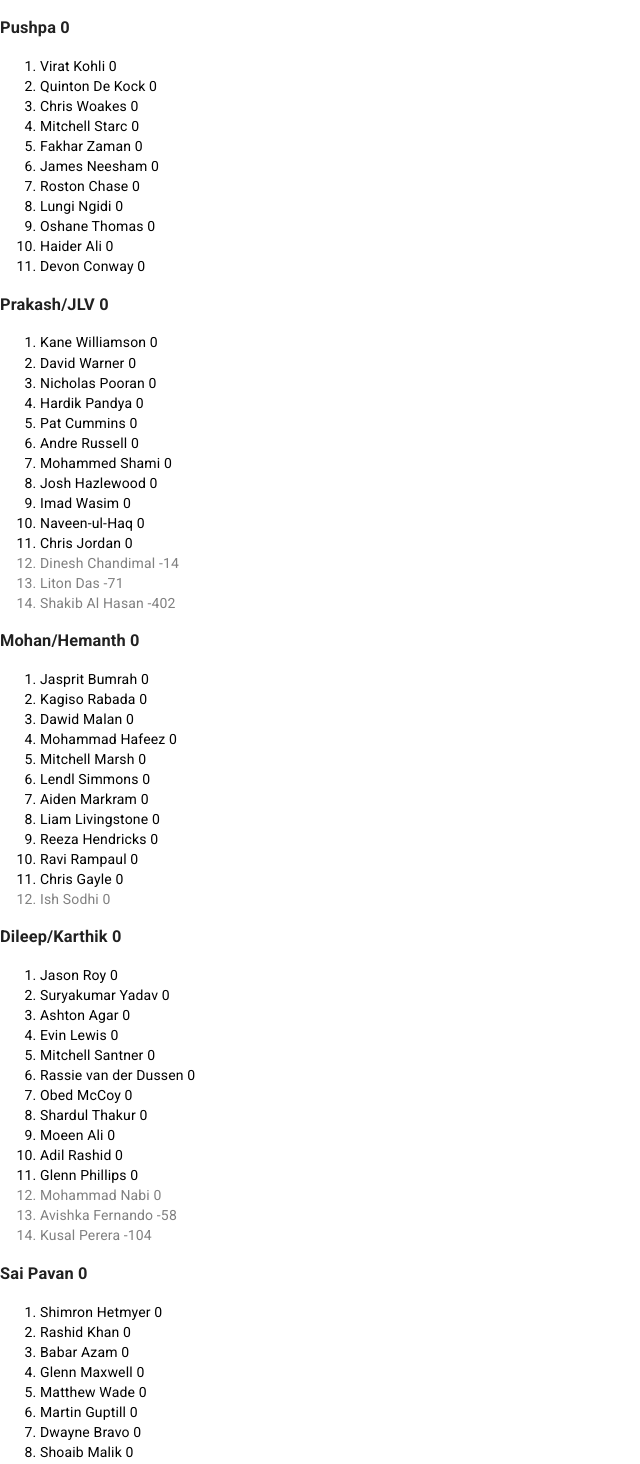
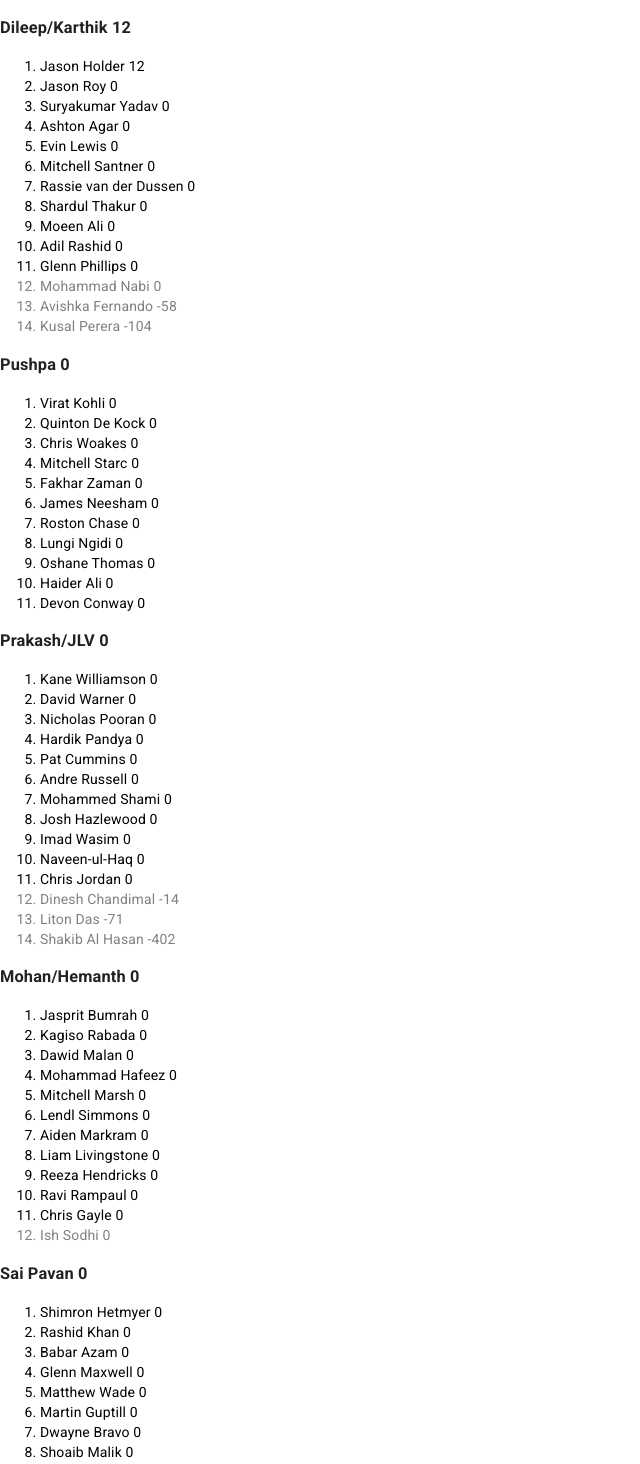
Before and after one commit to anjanikumar-ak/Worldcup-Fantasy-App, a Next.js app: page /components/LeaderBoard in a window 1280 px wide. Shown: the top 1464 px of the page, without its empty margins (0-640 px from the left). Built offline with nearby package versions, Linux system fonts and the light colour scheme.

Commit message:
Update LeaderBoard.js

```diff
--- a/pages/components/LeaderBoard.js
+++ b/pages/components/LeaderBoard.js
@@ -146,7 +146,7 @@ function getParticipants() {
         { name: "Evin Lewis", points: 0 },
         { name: "Mitchell Santner", points: 0 },
         { name: "Rassie van der Dussen", points: 0 },
-        { name: "Obed McCoy", points: 0 },
+        { name: "Jason Holder", points: +12.0 },
         { name: "Shardul Thakur", points: 0 },
         { name: "Avishka Fernando", points: -58.0 },
         { name: "Moeen Ali", points: 0 },
```
